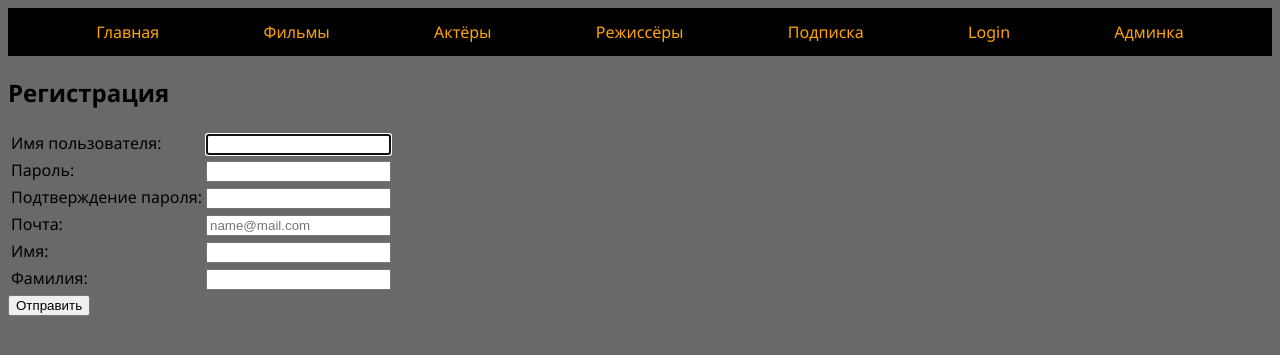
After one commit to SamsaraKid/Lesson61_Project1_ToServer, a Django app: page /user/registr/ in a window 1280 px wide. The commit adds this page. Shown: the top 355 px of the page. Run offline with Django 4.2, Linux system fonts and the light colour scheme.

Commit message:
урок 60. регистрация пользователя

```diff
--- a/Lesson54_Project1/urls.py
+++ b/Lesson54_Project1/urls.py
@@ -33,4 +33,5 @@ urlpatterns = [
     path('status/', views.status, name='status'),
     path('status/prosmotr/<int:id1><int:id2><int:id3>/', views.prosmotr, name='prosmotr'),
     path('status/buy/<int:type>', views.buy, name='buystatus'),
+    path('user/registr/', views.registr, name='registr'),
 ]
--- /dev/null
+++ b/catalog/form.py
@@ -0,0 +1,16 @@
+from django import forms
+from django.contrib.auth.forms import UserCreationForm
+from django.contrib.auth.models import User
+
+
+class SignUp(UserCreationForm):
+    username = forms.CharField(label='Имя пользователя', help_text='')
+    password1 = forms.CharField(label='Пароль', help_text='', widget=forms.PasswordInput(attrs={'autocomplete': 'new-password'}))
+    password2 = forms.CharField(label='Подтверждение пароля', help_text='', widget=forms.PasswordInput(attrs={'autocomplete': 'new-password'}))
+    email = forms.EmailField(label='Почта', widget=forms.TextInput(attrs={'placeholder': 'name@mail.com'}))
+    first_name = forms.CharField(label='Имя', max_length=20)
+    last_name = forms.CharField(label='Фамилия', max_length=20, required=False)
+
+    # class Meta:
+    #     model = User
+    #     fields = ('username', 'first_name', 'last_name', 'email', 'password1', 'password2')
--- a/catalog/static/css/main.css
+++ b/catalog/static/css/main.css
@@ -54,6 +54,8 @@ p{
 
 ul{
     padding-left: 0;
+    margin-top: 0;
+    margin-bottom: 0;
 }
 
 .flex-row{
@@ -74,3 +76,15 @@ ul{
     width: max-content;
     margin: auto;
 }
+
+.errorlist{
+    color: red;
+}
+
+.errors input{
+    background-color: red;
+}
+
+.errors label{
+    color: sandybrown;
+}
--- a/catalog/views.py
+++ b/catalog/views.py
@@ -1,7 +1,10 @@
-from django.shortcuts import render
+from django.shortcuts import render, redirect
 from .models import *
 from django.contrib.auth.models import User, Group
 from django.views import generic
+from .form import SignUp
+from django.contrib.auth.forms import UserCreationForm
+from django.contrib.auth import authenticate, login
 import datetime
 from .seleniumkp import getmovies
 
@@ -9,24 +12,21 @@ def index(req):
     numkino = Kino.objects.all().count()
     numactor = Actor.objects.all().count()
     numfree = Kino.objects.filter(status_id=1).count()
-    usid = req.user.id  # находим номер текущего пользователя
-    user = User.objects.get(id=usid)  # находим его номер в таблице user
-    statusnow = user.groups.all()[0]  # находим номер его подписки (группы)
     # username = req.user.first_name if hasattr(req.user, 'first_name') else 'Guest'
     try:
         username = req.user.first_name
+        usid = req.user.id  # находим номер текущего пользователя
+        user = User.objects.get(id=usid)  # находим его номер в таблице user
+        statusnow = user.groups.all()[0]  # находим номер его подписки (группы)
     except:
         username = 'Guest'
+        statusnow = Group.objects.get(id=1).name
+        print(statusnow)
     data = {'k1': numkino, 'k2': numactor, 'k3': numfree, 'username': username, 'k4': statusnow}
     # user = User.objects.create_user('user2', 'user2@mail.ru', 'useruser')
     # user.first_name = 'Vlad'
     # user.last_name = 'Petrov'
     # user.save()
-    # try:
-    #     a = Actor.objects.get(fname='Гоша', lname='Куценко').id
-    #     print(a)
-    # except:
-    #     print(False)
     # getmovies()
 
     return render(req, 'index.html', context=data)
@@ -108,3 +108,29 @@ def buy(req, type):
     k1 = groupnew.name  # узанём название подписки для вывода
     data = {'podpiska': k1}
     return render(req, 'buy.html', context=data)
+
+
+def registr(req):
+    if req.POST:
+        anketa = SignUp(req.POST)
+        if anketa.is_valid():
+            anketa.save()
+            name = anketa.cleaned_data.get('username')
+            password = anketa.cleaned_data.get('password1')
+            fname = anketa.cleaned_data.get('first_name')
+            lname = anketa.cleaned_data.get('last_name')
+            email = anketa.cleaned_data.get('email')
+            user = authenticate(username=name, password=password)
+            man = User.objects.get(username=name)
+            man.first_name = fname
+            man.last_name = lname
+            man.email = email
+            man.save()
+            login(req, user)
+            group = Group.objects.get(id=1)
+            group.user_set.add(man)
+            return redirect('home')
+    else:
+        anketa = SignUp()
+    data = {'regform': anketa}
+    return render(req, 'registration/registration.html', context=data)
--- a/templates/registration/login.html
+++ b/templates/registration/login.html
@@ -20,5 +20,10 @@
         </table>
         <input type="submit" value="вход">
     </form>
+
+    <h2>
+        <a href="{% url 'registr' %}">Регистрация</a>
+    </h2>
+
 </body>
 </html>
--- /dev/null
+++ b/templates/registration/registration.html
@@ -0,0 +1,19 @@
+{% extends 'index.html' %}
+
+{% block content %}
+    <h2>Регистрация</h2>
+    <form action="" method="post">
+        {% csrf_token %}
+{#        <table>{{ regform }}</table>#}
+    <table>
+        {% for i in regform %}
+                <tr>
+                    <td>{{ i.label_tag }}</td>
+                    <td>{{ i }}</td>
+                    <td>{{ i.errors }}</td>
+                </tr>
+        {% endfor %}
+    </table>
+    <input type="submit" value="Отправить">
+    </form>
+{% endblock content %}
```
Also changed, not shown: dbKinoKP.sqlite3.
